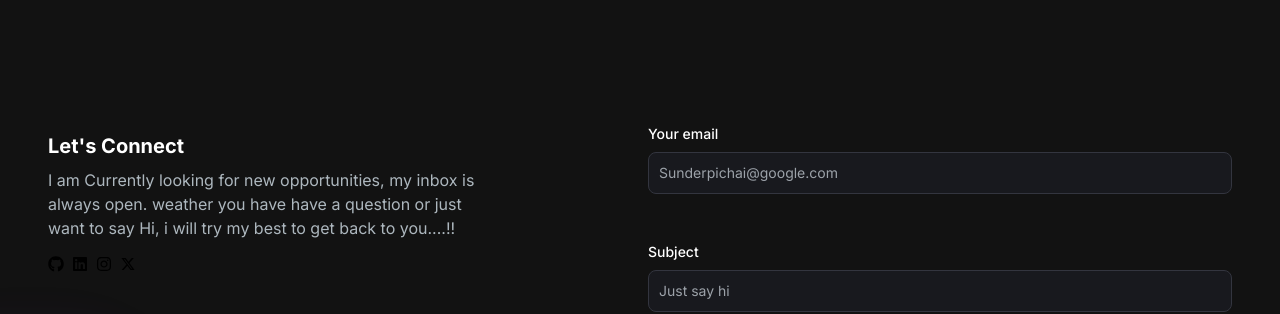
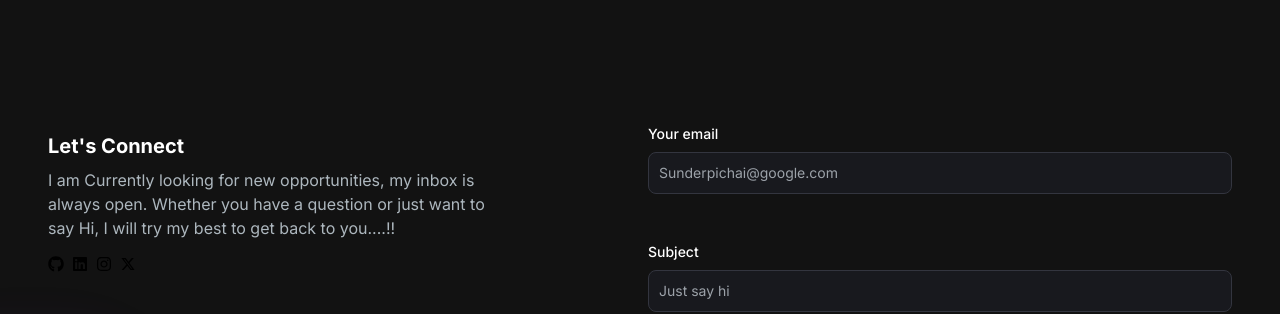
Before and after one commit to Rockingyounus/Portfolio-using-nextjs, a Next.js app: page / in a window 1280 px wide. Shown: the part 2805-3119 px from the top of the page. Built offline with nearby package versions, Linux system fonts and the light colour scheme.

Commit message:
Some changes in EmailSection

```diff
--- a/app/components/EmailSection.jsx
+++ b/app/components/EmailSection.jsx
@@ -12,9 +12,8 @@ const EmailSection = () => {
       <div className='z-10'>
         <h5 className='text-xl font-bold text-white my-2'>Let&apos;s Connect</h5>
         <p className='text-[#ADB7BE] mb-4 max-w-md'>
-
             I am Currently looking for new opportunities, my inbox is always open.
-            weather you have have a question or just want to say Hi, i will try my best
+            Whether you have a question or just want to say Hi, I will try my best
             to get back to you....!!
         </p>
         <div className='socials flex flex-row gap-2'>
@@ -64,7 +63,7 @@ const EmailSection = () => {
                     name="message"
                     id="message"
                     className="bg-[#18191E] border border-[#33353F] placeholder-[#9CA2A9] text-gray-100 text-sm rounded-lg block w-full p-2.5"
-                    placeholder="Let's talk about"/>
+                    placeholder="Let&apos;s talk about"/>
                 </div>
                    <button
                    type="submit"
```
